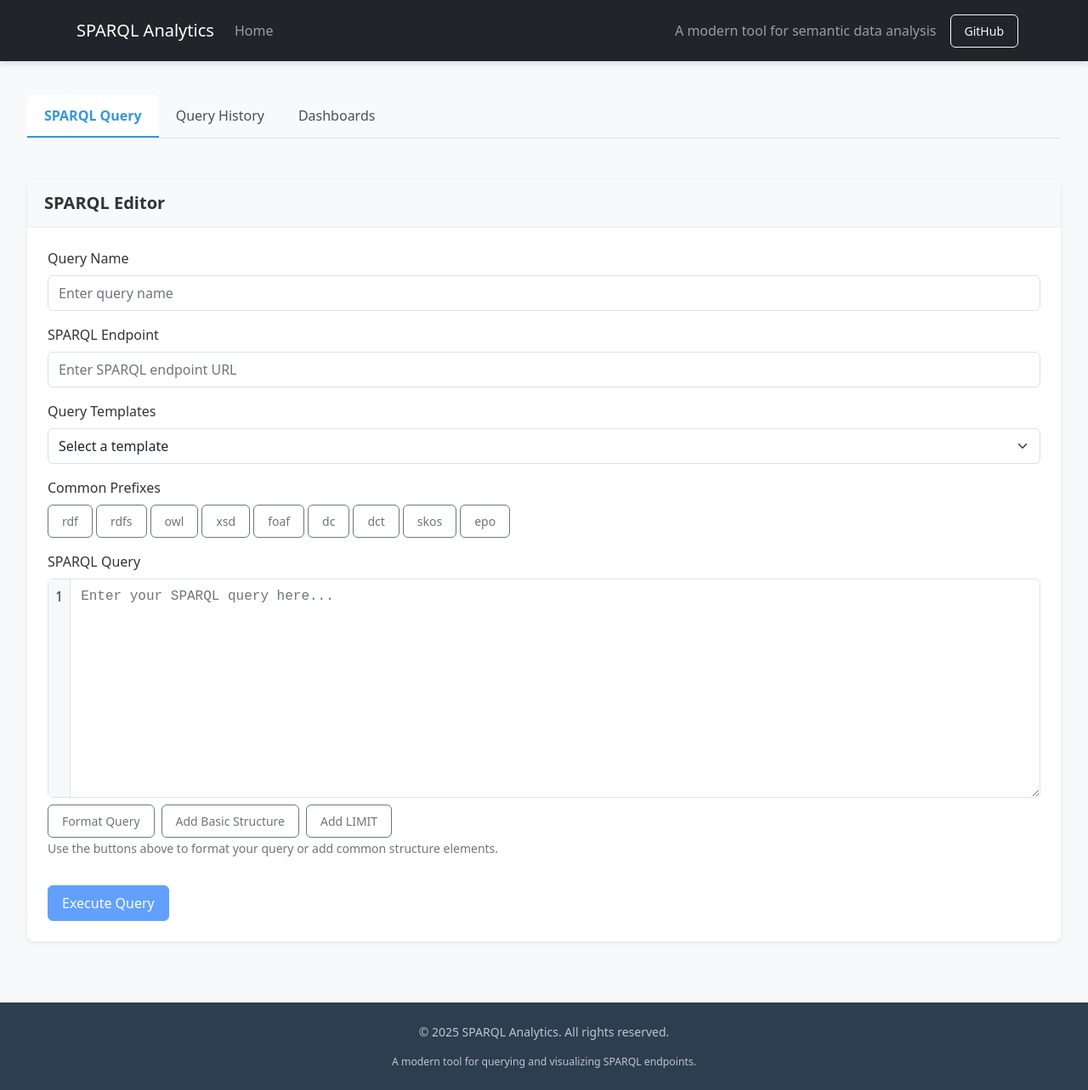
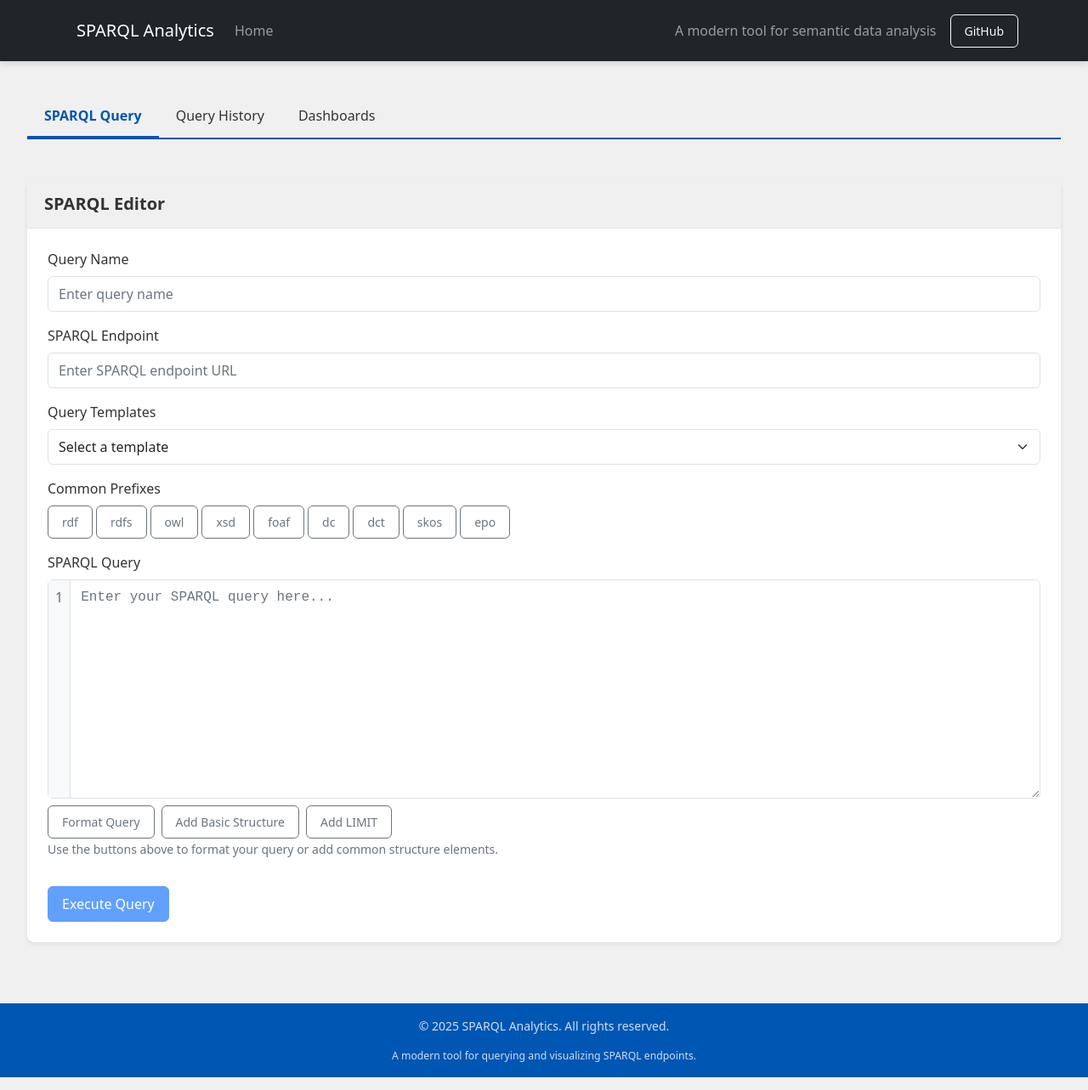
Before and after one commit to Darosaot/sparql_querier, a React (Create React App) app: page / in a window 1280 px wide. Shown: the whole page at 85% size. Built offline with nearby package versions, Linux system fonts and the light colour scheme.

Commit message:
updated UI

```diff
--- a/src/components/App.css
+++ b/src/components/App.css
@@ -2,10 +2,11 @@
 
 /* ===== General styling ===== */
 body {
-  background-color: #f8f9fa;
+  background-color: #f0f0f0;
   color: #333;
   min-height: 100vh;
 }
+
 
 .App {
   min-height: 100vh;
@@ -14,17 +15,20 @@ body {
 }
 
 .App-header {
-  background-color: #2c3e50;
+  background-color: #0056b3;
   color: white;
   box-shadow: 0 4px 6px rgba(0, 0, 0, 0.1);
-  padding: 1rem 0;
+  padding: 1rem;
   margin-bottom: 1.5rem;
   position: sticky;
   top: 0;
   z-index: 1030;
+  display: flex;
+  align-items: center;
 }
 
 .container-fluid {
+  margin-bottom: 2rem;
   padding: 0 2rem;
 }
 
@@ -44,7 +48,7 @@ body {
 }
 
 .card-header {
-  background-color: #f8f9fa;
+  background-color: #f0f0f0;
   border-bottom: 1px solid rgba(0, 0, 0, 0.05);
   padding: 1rem 1.25rem;
   font-weight: 600;
@@ -71,13 +75,14 @@ body {
   transition: border-color 0.2s, box-shadow 0.2s;
 }
 
+
 .form-control:focus, .form-select:focus {
-  border-color: #3498db;
-  box-shadow: 0 0 0 0.2rem rgba(52, 152, 219, 0.15);
+  border-color: #0056b3;
+  box-shadow: 0 0 0 0.2rem rgba(0, 86, 179, 0.25);
 }
 
 /* ===== Button styling ===== */
-.btn {
+.btn, .btn-primary{
   border-radius: 0.375rem;
   padding: 0.5rem 1rem;
   font-weight: 500;
@@ -85,8 +90,8 @@ body {
 }
 
 .btn-primary {
-  background-color: #3498db;
-  border-color: #3498db;
+  background-color: #0056b3;
+  border-color: #0056b3;
 }
 
 .btn-primary:hover {
@@ -94,13 +99,13 @@ body {
   border-color: #2980b9;
 }
 
-.btn-outline-primary {
-  color: #3498db;
-  border-color: #3498db;
+.btn-outline-primary, .btn-outline-primary:hover {
+  color: #0056b3;
+  border-color: #0056b3;
 }
 
-.btn-outline-primary:hover {
-  background-color: #3498db;
+.btn-outline-primary:hover, .btn-outline-primary:focus {
+  background-color: #0056b3;
   border-color: #3498db;
 }
 
@@ -120,7 +125,7 @@ body {
 }
 
 .table thead th {
-  background-color: #f8f9fa;
+  background-color: #f0f0f0;
   border-bottom: 2px solid #e9ecef;
   font-weight: 600;
   color: #2c3e50;
@@ -131,28 +136,30 @@ body {
 }
 
 .table-hover tbody tr:hover {
-  background-color: rgba(52, 152, 219, 0.05);
+  background-color: rgba(0, 86, 179, 0.05);
 }
 
 /* ===== Nav tabs styling ===== */
 .nav-tabs {
-  border-bottom: 1px solid #dee2e6;
+  border-bottom: 2px solid #0056b3;
   margin-bottom: 1.5rem;
   flex-wrap: nowrap;
   overflow-x: auto;
   white-space: nowrap;
   -webkit-overflow-scrolling: touch;
 }
+.nav-tabs-custom {
+  border-bottom: 2px solid #0056b3;
+}
 
 .nav-tabs .nav-link {
   border: none;
-  color: #495057;
+  color: #333333;
   font-weight: 500;
   padding: 0.75rem 1.25rem;
-  border-radius: 0.375rem 0.375rem 0 0;
+  border-radius: 0;
   transition: color 0.2s, background-color 0.2s;
 }
-
 .nav-tabs .nav-link:hover {
   color: #2c3e50;
   background-color: rgba(0, 0, 0, 0.03);
@@ -160,10 +167,11 @@ body {
 }
 
 .nav-tabs .nav-link.active {
-  color: #3498db;
-  background-color: #fff;
-  border-bottom: 3px solid #3498db;
+  color: #0056b3;
+  background-color: #f0f0f0;
   font-weight: 600;
+  border-bottom: 3px solid #0056b3;
+  border-color: #0056b3;
 }
 
 /* ===== Alert styling ===== */
@@ -224,9 +232,9 @@ body {
 /* ===== Footer ===== */
 .app-footer {
   margin-top: auto;
-  padding: 1.5rem 0;
-  background-color: #2c3e50;
-  color: rgba(255, 255, 255, 0.7);
+  padding: 1rem;
+  background-color: #0056b3;
+  color: rgba(255, 255, 255, 0.8);
   text-align: center;
   font-size: 0.875rem;
 }
@@ -306,6 +314,7 @@ body {
 @media (max-width: 1200px) {
   .container-fluid {
     padding: 0 1.5rem;
+    margin-bottom: 1.5rem;
   }
 }
 
@@ -472,3 +481,9 @@ body {
     margin-bottom: 20px;
   }
 }
+
+.App-footer p {
+  margin: 0;
+  padding: 0;
+  font-size: 0.8rem;
+}
--- a/src/components/SparqlInput.js
+++ b/src/components/SparqlInput.js
@@ -328,8 +328,8 @@ const SparqlInput = ({
 
           <Form.Group className="mb-3">
             <Form.Label>SPARQL Query</Form.Label>
-            <div className="editor-container d-flex border rounded">
-              <div className="line-numbers-container p-2 bg-light border-end">
+            <div className="editor-container d-flex border rounded" style={{border:"1px solid #ccc"}}>
+              <div className="line-numbers-container p-2 bg-light border-end" style={{color:"#666"}}>
                 <LineNumbers lines={lineCount} />
               </div>
               <Form.Control
--- a/src/index.css
+++ b/src/index.css
@@ -1,10 +1,12 @@
 body {
   margin: 0;
-  font-family: -apple-system, BlinkMacSystemFont, 'Segoe UI', 'Roboto', 'Oxygen',
+  font-family: 'Roboto', 'Oxygen', /* Keep Roboto as preferred font */
     'Ubuntu', 'Cantarell', 'Fira Sans', 'Droid Sans', 'Helvetica Neue',
     sans-serif;
   -webkit-font-smoothing: antialiased;
   -moz-osx-font-smoothing: grayscale;
+  background-color: #f0f0f0; /* Updated to light gray */
+  color: #333333; /* Updated font color to dark gray */
 }
 
 code {
```
Also changed, not shown: 1 other file (tests, documents, lock files or other folders).
